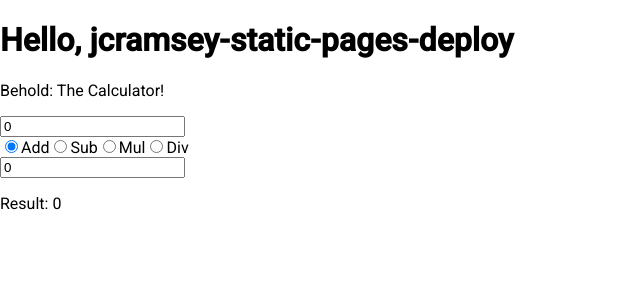
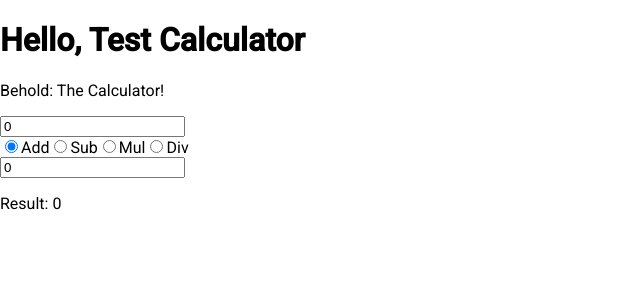
Before and after one commit to York-Solutions-LLC/jcramsey-static-pages-deploy, an Angular app: page / in a window 1280 px wide. Shown: the top 300 px of the page, without its empty margins (0-640 px from the left). Built offline with nearby package versions, Linux system fonts and the light colour scheme.

Commit message:
Changed title

```diff
--- a/src/app/app.ts
+++ b/src/app/app.ts
@@ -10,7 +10,7 @@ import { OpSelector } from './op-selector/op-selector';
     styleUrl: './app.scss'
 })
 export class App {
-    protected readonly title = signal('jcramsey-static-pages-deploy');
+    protected readonly title = signal('Test Calculator');
 
     firstNumber: number = 0;
     operation: number = 0;
```
Also changed, not shown: 1 other file (tests, documents, lock files or other folders).
